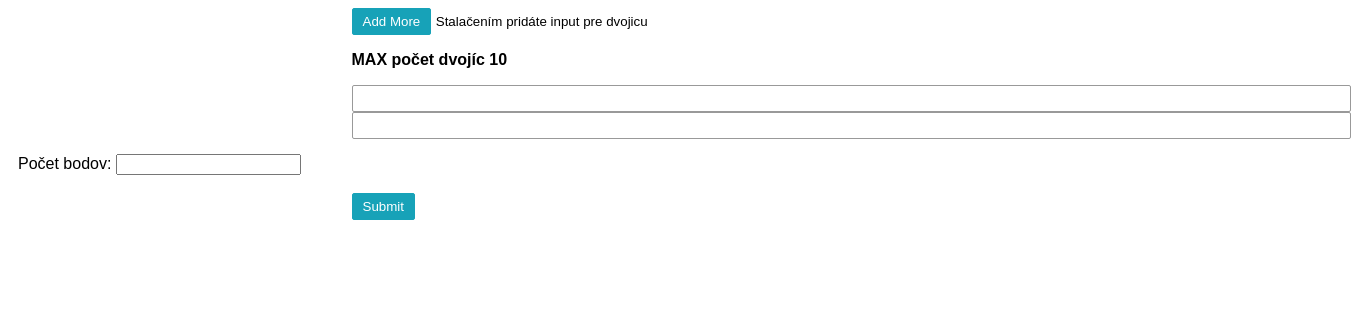
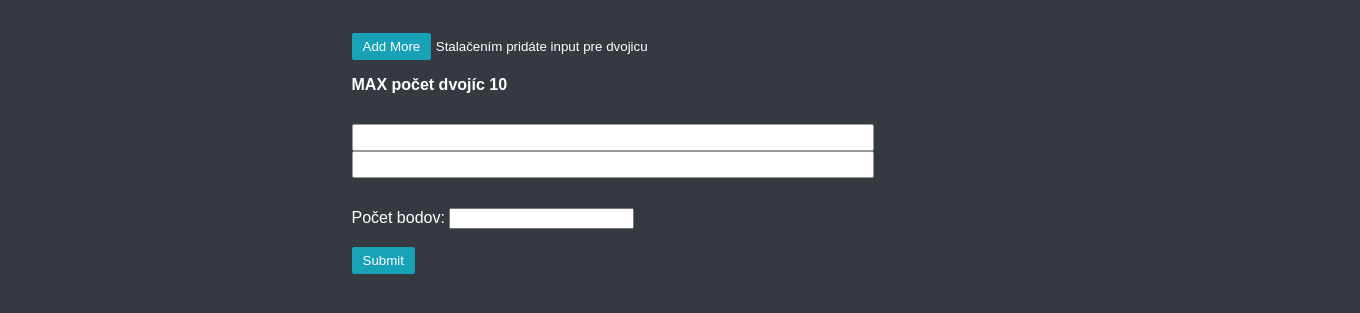
Before and after one commit to MiroKopecky/WEBTECH2skuska, a PHP site: page /teacher/create_q_link.php in a window 1360 px wide. Shown: the top 313 px of the page. Run offline with PHP 8.4, Linux system fonts and the light colour scheme; the visitor is signed in with stand-in values (Sample User, id 1).

Commit message:
Pridanie stylu

```diff
--- a/src/teacher/create_q_link.php
+++ b/src/teacher/create_q_link.php
@@ -59,10 +59,12 @@ if (isset($_POST["input_name"]) && is_array($_POST["input_name"])){
         body {
             font-family: arial;
             padding-left: 10px;
+            background-color: #343a40;
+            color: white;
         }
 
         .input-box {
-            margin: 15px 0;
+            margin: 30px 0;
         }
 
         .input-box input {
@@ -97,6 +99,10 @@ if (isset($_POST["input_name"]) && is_array($_POST["input_name"])){
             text-decoration: none;
         }
 
+        .input-box input{
+            width: 500px;
+        }
+
         .input-box a:hover {
             text-decoration: underline;
         }
@@ -107,12 +113,17 @@ if (isset($_POST["input_name"]) && is_array($_POST["input_name"])){
         .info{
             margin-left: 25%;
         }
+
+        label {
+            margin-left: 25%;
+        }
+
     </style>
 </head>
 
 <body>
 
-<button class="btn add-btn">Add More</button>
+<button class="btn add-btn" style="margin-top: 25px;">Add More</button>
 <small>Stalačením pridáte input pre dvojicu</small>
 <div class="info">
     <p><strong>MAX počet dvojíc 10</strong> </p>
@@ -121,8 +132,8 @@ if (isset($_POST["input_name"]) && is_array($_POST["input_name"])){
 <form action="" method="post">
     <div class="wrapper">
         <div class="input-box">
-            <input type="text" size="120" name="input_name[] " required/>
-            <input type="text" size="120" name="input_name[]" required/>
+            <input type="text" maxlength="50" name="input_name[] " required/>
+            <input type="text" maxlength="50" name="input_name[]" required/>
         </div>
     </div>
     <label for="points">Počet bodov: </label>
@@ -146,8 +157,8 @@ if (isset($_POST["input_name"]) && is_array($_POST["input_name"])){
                 x++; // increment the counter
                 $('.wrapper').append(`
             <div class="input-box">
-              <input type="text" size="120" name="input_name[] " required/>
-              <input type="text" size="120" name="input_name[]" required/>
+              <input type="text" maxlength="50" name="input_name[] " required/>
+              <input type="text" maxlength="50" name="input_name[]" required/>
               <a href="#" class="remove-lnk">Remove</a>
             </div>
           `); // add input field
```
